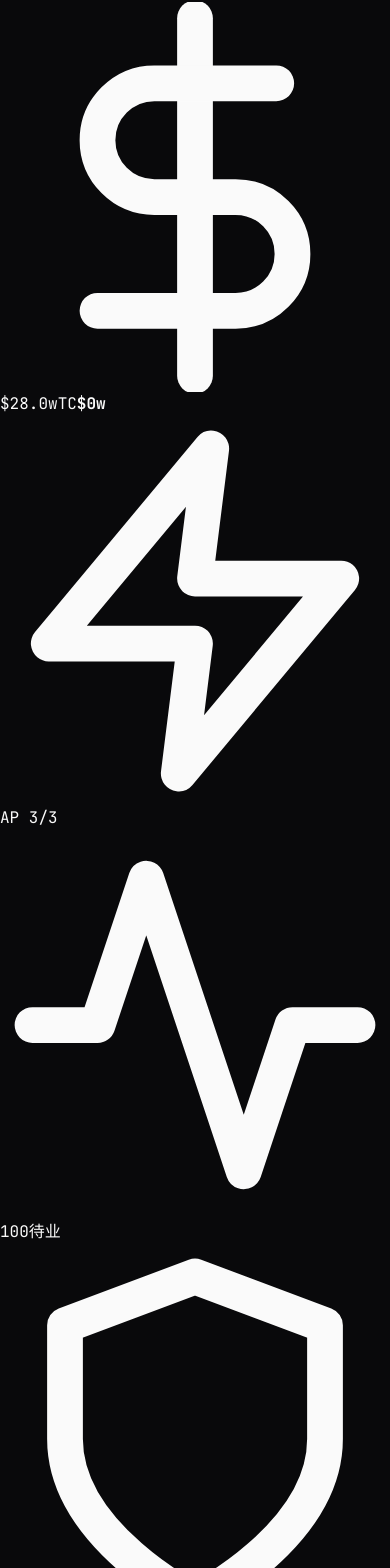
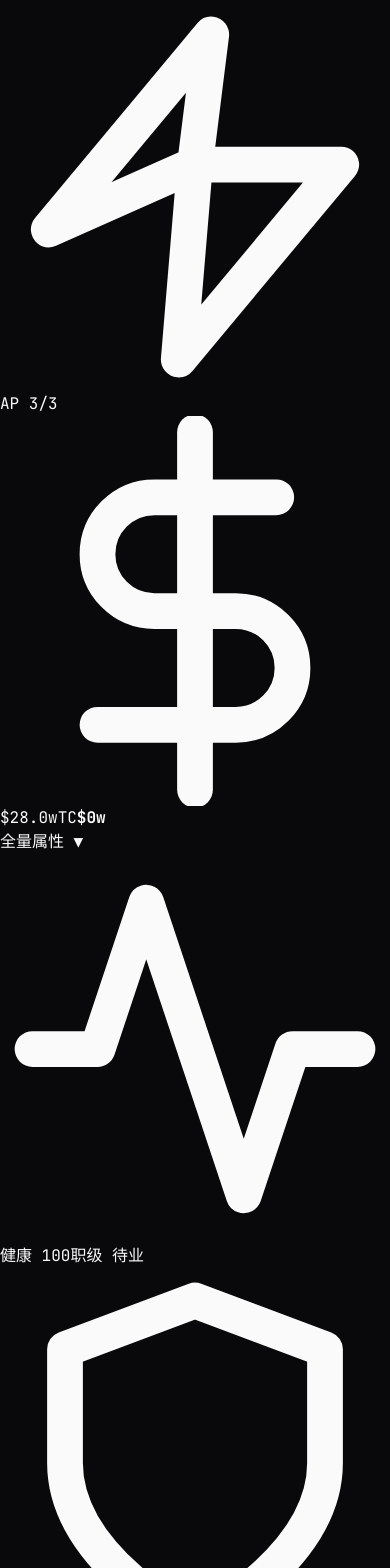
Before and after one commit to DeanChensj/sv-life-reboot, a React (Vite) app: page / in a window 390 px wide. Shown: the part 412-1980 px from the top of the page. Built offline with nearby package versions, Linux system fonts and the light colour scheme.

Commit message:
feat: complete 2-layer mobile HUD header layout and calibrate 80% event trigger rate

```diff
--- a/src/App.tsx
+++ b/src/App.tsx
@@ -224,14 +224,24 @@ export default function App() {
         />
       )}
 
-      {/* Mobile Sticky Mini-HUD Header */}
-      <div className="lg:hidden sticky top-0 z-40 bg-zinc-950/95 backdrop-blur-2xl border-b border-zinc-800/80 px-3.5 py-2.5 shadow-2xl flex items-center justify-between gap-2.5 text-xs font-mono">
-        <div className="flex items-center gap-2 overflow-x-auto no-scrollbar py-0.5">
+      {/* Mobile Sticky 2-Layer Mini-HUD Header */}
+      <div className="lg:hidden sticky top-0 z-40 bg-zinc-950/95 backdrop-blur-2xl border-b border-zinc-800/80 px-3 py-2 shadow-2xl flex flex-col gap-1.5 text-xs font-mono">
+        {/* Layer 1: Year/Age, AP, Cash, TC, Drawer Toggle */}
+        <div className="flex items-center justify-between gap-1.5 w-full">
+          <div className="flex items-center gap-1.5 overflow-x-auto no-scrollbar py-0.5">
             {/* Age & Year Tag */}
-          <span className="flex items-center gap-1 font-bold text-[11px] text-zinc-300 bg-zinc-900 px-2 py-0.5 rounded-md shrink-0 border border-zinc-800">
+            <span className="flex items-center gap-1 font-bold text-[11px] text-zinc-200 bg-zinc-900 px-2 py-0.5 rounded-md shrink-0 border border-zinc-800">
               <svg className="w-3 h-3 text-zinc-400" viewBox="0 0 24 24" fill="none" stroke="currentColor" strokeWidth="2.2" strokeLinecap="round" strokeLinejoin="round"><circle cx="12" cy="12" r="10"/><polyline points="12 6 12 12 16 14"/></svg>
               {gameState.year}年·{gameState.age}岁
             </span>
+
+            {/* Action Points (AP) Tag */}
+            {gameState.ap !== undefined && (
+              <span className="flex items-center gap-1 font-extrabold text-indigo-300 shrink-0 bg-indigo-500/15 px-2 py-0.5 rounded-md border border-indigo-500/30 shadow-[0_0_10px_rgba(99,102,241,0.25)] tabular-nums">
+                <svg className="w-3 h-3 text-indigo-400 fill-indigo-400/30" viewBox="0 0 24 24" fill="none" stroke="currentColor" strokeWidth="2.2" strokeLinecap="round" strokeLinejoin="round"><polygon points="13 2 3 14 12 10 11 22 21 10 12 10 13 2"/></svg>
+                AP {gameState.ap}/{gameState.max_ap || 3}
+              </span>
+            )}
 
             {/* Cash Tag */}
             <span className="flex items-center gap-1 font-black text-emerald-400 shrink-0 bg-emerald-500/10 px-2.5 py-0.5 rounded-md border border-emerald-500/20 tabular-nums">
@@ -244,44 +254,11 @@ export default function App() {
               <span className="text-zinc-500 text-[10px] uppercase font-bold">TC</span>
               <strong className="text-zinc-200 font-bold">${gameState.tc}w</strong>
             </span>
-
-          {/* Action Points (AP) Tag */}
-          {gameState.ap !== undefined && (
-            <span className="flex items-center gap-1 font-extrabold text-indigo-300 shrink-0 bg-indigo-500/15 px-2 py-0.5 rounded-md border border-indigo-500/30 shadow-[0_0_10px_rgba(99,102,241,0.25)] tabular-nums">
-              <svg className="w-3 h-3 text-indigo-400 fill-indigo-400/30" viewBox="0 0 24 24" fill="none" stroke="currentColor" strokeWidth="2.2" strokeLinecap="round" strokeLinejoin="round"><polygon points="13 2 3 14 12 14 11 22 21 10 12 10 13 2"/></svg>
-              AP {gameState.ap}/{gameState.max_ap || 3}
-            </span>
-          )}
-
-          {/* Green Card Progress Tag (Mobile HUD) */}
-          {((gameState.gc_progress || 0) > 0 || gameState.visa === '绿卡' || (gameState.job_type && gameState.job_type !== 'unemployed')) && (
-            <span className="flex items-center gap-1.5 font-bold text-emerald-300 shrink-0 bg-emerald-500/15 px-2 py-0.5 rounded-md border border-emerald-500/30 tabular-nums">
-              <span className="w-1.5 h-1.5 rounded-full bg-emerald-400 animate-pulse"></span>
-              GC: {gameState.visa === '绿卡' ? '100%' : `${Math.round(Math.min(100, Math.max(0, ((gameState.gc_progress || 0) / 5) * 100)))}%`}
-            </span>
-          )}
-
-          {/* Health Tag */}
-          <span className="flex items-center gap-1 font-bold text-rose-400 shrink-0 bg-rose-500/10 px-2 py-0.5 rounded-md border border-rose-500/20 tabular-nums">
-            <svg className="w-3 h-3 text-rose-400" viewBox="0 0 24 24" fill="none" stroke="currentColor" strokeWidth="2.2" strokeLinecap="round" strokeLinejoin="round"><polyline points="22 12 18 12 15 21 9 3 6 12 2 12"/></svg>
-            {Math.max(0, gameState.health)}
-          </span>
-
-          {/* Level Tag */}
-          <span className="flex items-center gap-1 font-bold text-purple-300 shrink-0 bg-purple-500/10 px-2 py-0.5 rounded-md border border-purple-500/20">
-            {gameState.level || (gameState.job_type === 'unemployed' || gameState.laid_off || !gameState.job_type ? '待业' : gameState.job_type === 'quant' ? 'Quant' : gameState.job_type === 'ai_research' ? 'MTS' : gameState.is_phd ? 'L4' : 'L3')}
-          </span>
-
-          {/* Visa Tag */}
-          <span className="flex items-center gap-1 font-semibold text-amber-300 shrink-0 bg-amber-500/10 px-2 py-0.5 rounded-md border border-amber-500/20">
-            <svg className="w-3 h-3 text-amber-400" viewBox="0 0 24 24" fill="none" stroke="currentColor" strokeWidth="2.2" strokeLinecap="round" strokeLinejoin="round"><path d="M12 22s8-4 8-10V5l-8-3-8 3v7c0 6 8 10 8 10z"/></svg>
-            {gameState.visa}
-          </span>
           </div>
 
           <button
             onClick={() => setIsMobileStatsOpen(!isMobileStatsOpen)}
-          className={`shrink-0 px-2.5 py-1 rounded-lg text-[10px] font-extrabold border transition-all duration-200 active:scale-95 cursor-pointer ${
+            className={`shrink-0 px-2 py-0.5 rounded-lg text-[10px] font-extrabold border transition-all duration-200 active:scale-95 cursor-pointer ${
               isMobileStatsOpen
                 ? 'bg-emerald-500 text-zinc-950 border-emerald-400 shadow-lg shadow-emerald-500/20'
                 : 'bg-zinc-800/90 hover:bg-zinc-700 text-emerald-300 border-zinc-700/80'
@@ -289,6 +266,43 @@ export default function App() {
           >
             {isMobileStatsOpen ? '收起 ▲' : '全量属性 ▼'}
           </button>
+        </div>
+
+        {/* Layer 2: Status Badges (Health, Level, Visa, Green Card) */}
+        <div className="flex items-center justify-between gap-1.5 w-full pt-1 border-t border-zinc-900/80">
+          <div className="flex items-center gap-1.5 overflow-x-auto no-scrollbar py-0.5">
+            {/* Health Tag */}
+            <span className={`flex items-center gap-1 font-bold text-[11px] shrink-0 px-2 py-0.5 rounded-md border tabular-nums ${
+              gameState.health >= 70
+                ? 'text-emerald-400 bg-emerald-500/10 border-emerald-500/20'
+                : gameState.health >= 40
+                  ? 'text-amber-400 bg-amber-500/10 border-amber-500/20'
+                  : 'text-rose-400 bg-rose-500/10 border-rose-500/20'
+            }`}>
+              <svg className="w-3 h-3 text-rose-400 fill-rose-400/20" viewBox="0 0 24 24" fill="none" stroke="currentColor" strokeWidth="2.2" strokeLinecap="round" strokeLinejoin="round"><polyline points="22 12 18 12 15 21 9 3 6 12 2 12"/></svg>
+              健康 {Math.max(0, gameState.health)}
+            </span>
+
+            {/* Level Tag */}
+            <span className="flex items-center gap-1 font-bold text-[11px] text-purple-300 shrink-0 bg-purple-500/10 px-2 py-0.5 rounded-md border border-purple-500/20">
+              <span className="text-purple-400 font-extrabold">职级</span> {gameState.level || (gameState.job_type === 'unemployed' || gameState.laid_off || !gameState.job_type ? '待业' : gameState.job_type === 'quant' ? 'Quant' : gameState.job_type === 'ai_research' ? 'MTS' : gameState.is_phd ? 'L4' : 'L3')}
+            </span>
+
+            {/* Visa Tag */}
+            <span className="flex items-center gap-1 font-semibold text-[11px] text-amber-300 shrink-0 bg-amber-500/10 px-2 py-0.5 rounded-md border border-amber-500/20">
+              <svg className="w-3 h-3 text-amber-400" viewBox="0 0 24 24" fill="none" stroke="currentColor" strokeWidth="2.2" strokeLinecap="round" strokeLinejoin="round"><path d="M12 22s8-4 8-10V5l-8-3-8 3v7c0 6 8 10 8 10z"/></svg>
+              {gameState.visa}
+            </span>
+          </div>
+
+          {/* Green Card Progress Tag (Mobile HUD) */}
+          {((gameState.gc_progress || 0) > 0 || gameState.visa === '绿卡' || (gameState.job_type && gameState.job_type !== 'unemployed')) && (
+            <span className="flex items-center gap-1.5 font-bold text-[10px] text-emerald-300 shrink-0 bg-emerald-500/15 px-2 py-0.5 rounded-md border border-emerald-500/30 tabular-nums">
+              <span className="w-1.5 h-1.5 rounded-full bg-emerald-400 animate-pulse"></span>
+              GC: {gameState.visa === '绿卡' ? '100%' : `${Math.round(Math.min(100, Math.max(0, ((gameState.gc_progress || 0) / 5) * 100)))}%`}
+            </span>
+          )}
+        </div>
       </div>
 
       {/* Mobile Slide-Down Drawer Overlay */}
```
Lines whose indentation alone changed are shown as unchanged.
